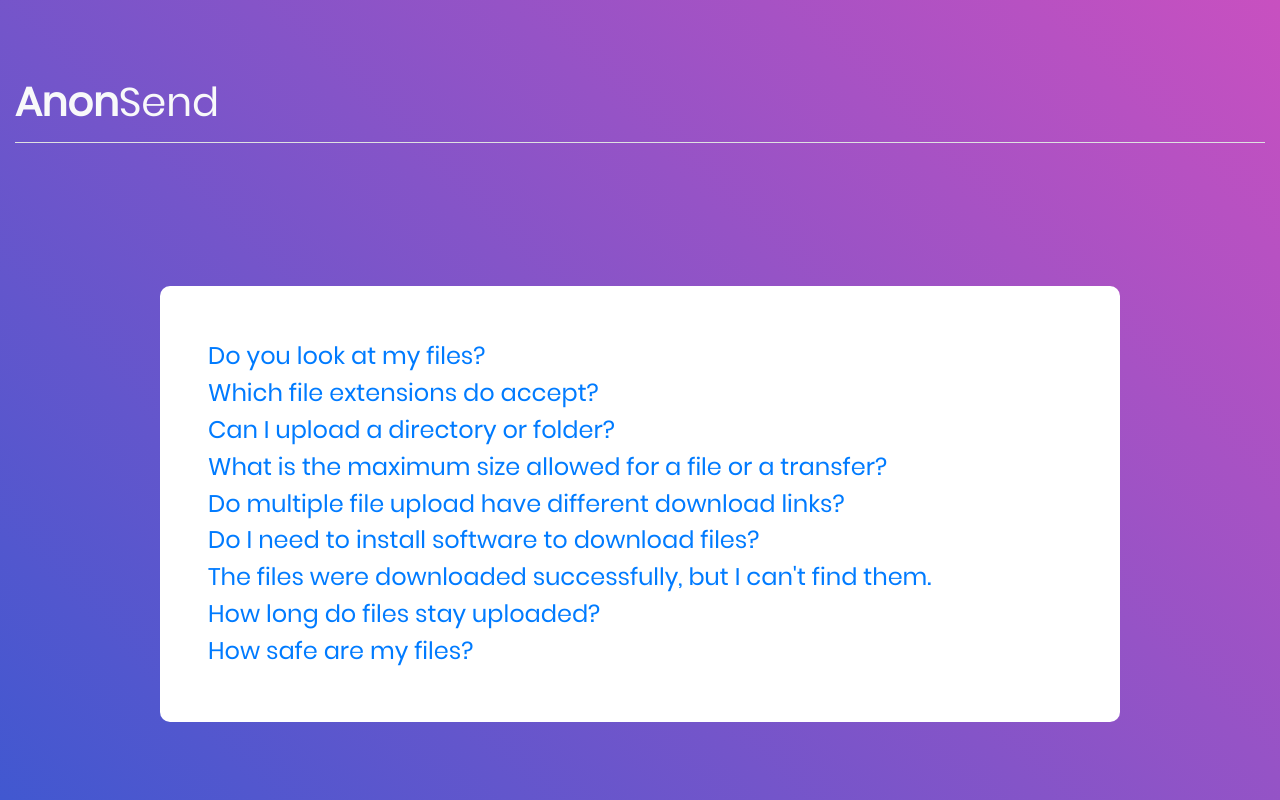
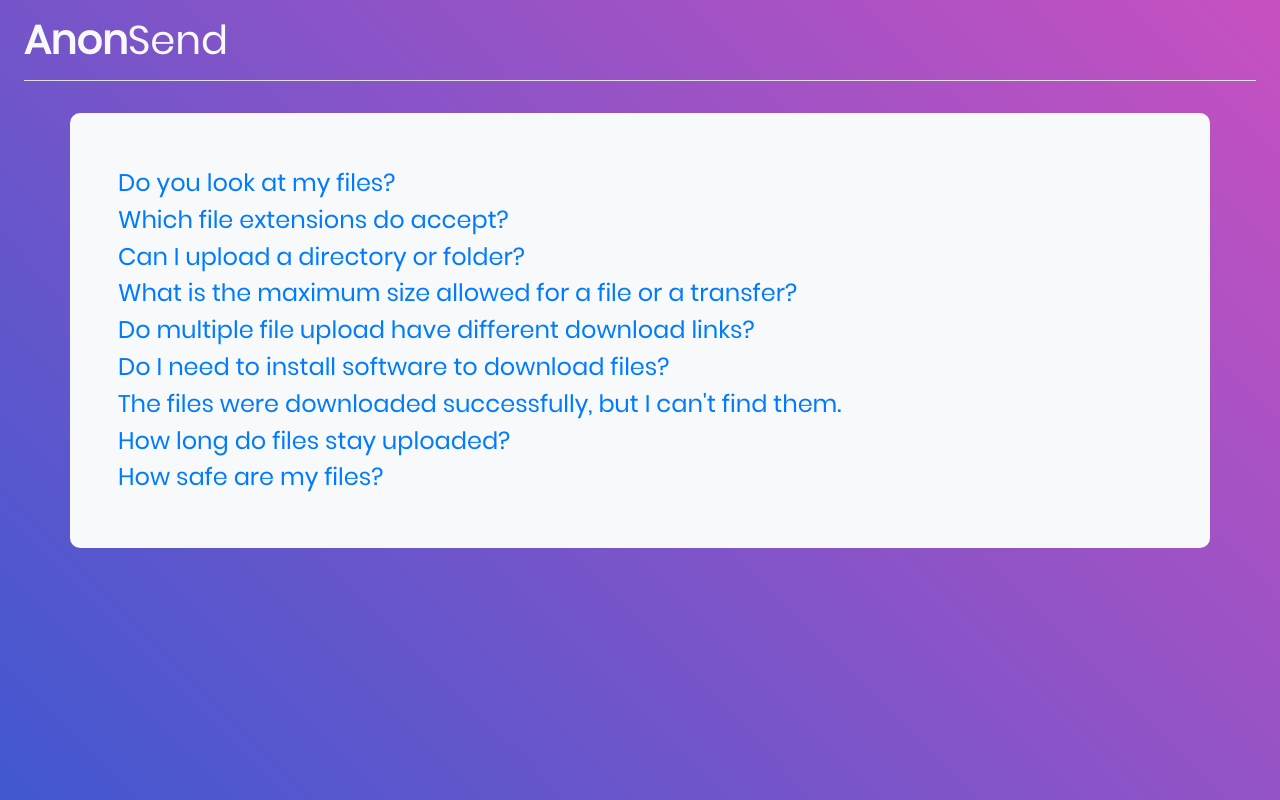
Before and after one commit to iotarepeat/AnonSend, a Django app: page /faq in a window 1280 px wide. Run offline with Django 3.2, Linux system fonts and the light colour scheme; some libraries are stand-ins or nearby versions.

Commit message:
Fixed CSS for FAQ

```diff
--- a/templates/faq.html
+++ b/templates/faq.html
@@ -11,11 +11,22 @@
     <link rel="stylesheet" type="text/css" href="{% static 'css/main.css' %}">
     <script src="{% static 'js/jquery-3.2.1.min.js' %}" type="text/javascript"></script>
     <script src="{% static 'js/bootstrap.js' %}" type="text/javascript"></script>
+    <style>
+        body {
+            background: #9053c7;
+            background: -webkit-linear-gradient(-135deg, #c850c0, #4158d0);
+            background: -o-linear-gradient(-135deg, #c850c0, #4158d0);
+            background: -moz-linear-gradient(-135deg, #c850c0, #4158d0);
+            background: linear-gradient(-135deg, #c850c0, #4158d0);
+        }
+    </style>
 </head>
-<body class="container-login100 justify-content-center ">
+<body class="px-2">
 
-{% include 'header.html' %}
-<div class="wrap-login100 d-block p-5">
+<div class="d-flex w-100 p-3">
+    {% include 'header.html' %}
+</div>
+<div class="m-auto container bg-light p-5 " style="border-radius: 10px">
     <div class="panel-group" id="accordion">
         {% for question,answer in questions.items %}
             <div class="panel panel-default my-2">
@@ -36,5 +47,5 @@
 
         </div>
     </div>
-</body>
+</bodyc>
 </html>
```
